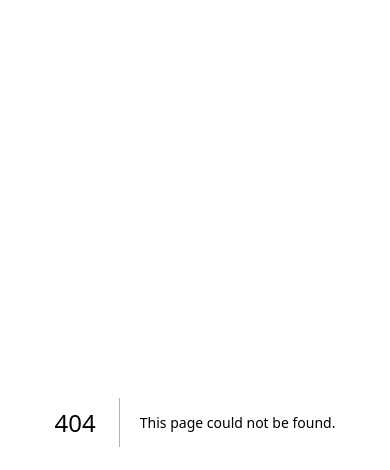
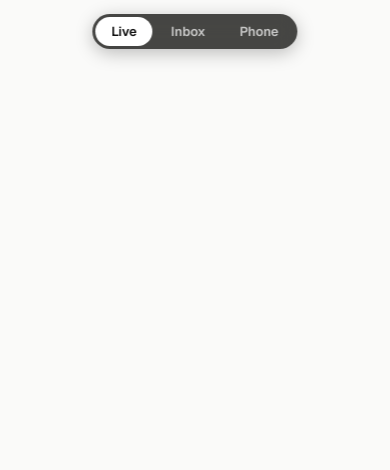
Before and after one commit to heyitsR1/myna-app, a Next.js app: page /present in a window 390 px wide. Before the commit this address had no page. Shown: the top 470 px of the page. Built offline with nearby package versions, Linux system fonts and the light colour scheme.

Commit message:
Add /present projector view: live wall, desktop inbox and framed phone app behind one switch
Wall call to action now points at /try (all three channels).

```diff
--- /dev/null
+++ b/app/(stage)/present/page.tsx
@@ -0,0 +1,12 @@
+import PresentScreen from "@/components/stage/PresentScreen";
+import "./present.css";
+
+export const metadata = { title: "Present · Myna" };
+
+/**
+ * Projector view for the summit demo: the live wall, the desktop inbox and
+ * the phone app behind one switch. Behind the password gate like /wall.
+ */
+export default function PresentPage() {
+  return <PresentScreen />;
+}
--- /dev/null
+++ b/app/(stage)/present/present.css
@@ -0,0 +1,88 @@
+.present {
+  position: fixed;
+  inset: 0;
+  background: #0d0d0c;
+  overflow: hidden;
+}
+
+.present-frame {
+  border: 0;
+  display: block;
+}
+.present-frame[hidden],
+.present-phone-stage[hidden],
+.present-tabs[hidden] {
+  display: none;
+}
+
+.present-live,
+.present-inbox {
+  position: absolute;
+  inset: 0;
+  width: 100%;
+  height: 100%;
+  background: #fff;
+}
+
+/* Tabs float top-centre, small enough to ignore on the projector. */
+.present-tabs {
+  position: absolute;
+  top: 14px;
+  left: 50%;
+  transform: translateX(-50%);
+  z-index: 10;
+  display: flex;
+  gap: 2px;
+  padding: 3px;
+  border-radius: 999px;
+  background: rgba(30, 30, 28, 0.82);
+  backdrop-filter: blur(10px);
+  box-shadow: 0 4px 18px rgba(0, 0, 0, 0.25);
+}
+.present-tab {
+  font: 600 13px/1 var(--font-geist), system-ui, sans-serif;
+  color: rgba(255, 255, 255, 0.7);
+  background: transparent;
+  border: 0;
+  border-radius: 999px;
+  padding: 8px 16px;
+  cursor: pointer;
+}
+.present-tab[aria-pressed="true"] {
+  background: #fff;
+  color: #111;
+}
+@media (hover: hover) and (pointer: fine) {
+  .present-tab:hover:not([aria-pressed="true"]) {
+    color: #fff;
+  }
+}
+.present[data-mode="inbox"] .present-tabs {
+  background: rgba(20, 20, 18, 0.72);
+}
+
+/* The phone: a real 390×844 viewport, scaled to the projector's height. */
+.present-phone-stage {
+  position: absolute;
+  inset: 0;
+  display: grid;
+  place-items: center;
+  background: radial-gradient(ellipse at 50% 40%, #2a2925 0%, #0d0d0c 70%);
+}
+.present-phone {
+  width: 414px;
+  height: 868px;
+  padding: 12px;
+  border-radius: 64px;
+  background: #1b1b1a;
+  box-shadow:
+    0 0 0 2px #3a3a37,
+    0 40px 90px rgba(0, 0, 0, 0.55);
+  transform: scale(var(--phone-scale, 1));
+}
+.present-phone-screen {
+  width: 390px;
+  height: 844px;
+  border-radius: 52px;
+  background: #fafaf9;
+}
--- /dev/null
+++ b/components/stage/PresentScreen.tsx
@@ -0,0 +1,93 @@
+"use client";
+
+import { useCallback, useEffect, useState } from "react";
+
+/**
+ * The projector view for the live demo. One screen, three real views of the
+ * same shop, switched with the tabs or the 1/2/3 keys:
+ *
+ *  - Live:  /wall, the room's DMs landing and Maya answering
+ *  - Inbox: /inbox, the owner's desktop app
+ *  - Phone: /m, the owner's phone app, framed like a phone so it reads on
+ *           a 16:9 projector
+ *
+ * All three stay mounted (iframes on the same origin, same session), so
+ * switching is instant and each keeps its scroll and open chat. H hides the
+ * tabs.
+ */
+
+const MODES = [
+  { id: "live", label: "Live", key: "1" },
+  { id: "inbox", label: "Inbox", key: "2" },
+  { id: "phone", label: "Phone", key: "3" },
+] as const;
+
+type Mode = (typeof MODES)[number]["id"];
+
+export default function PresentScreen() {
+  const [mode, setMode] = useState<Mode>("live");
+  const [tabs, setTabs] = useState(true);
+
+  const pick = useCallback((m: Mode) => setMode(m), []);
+
+  // Fit the 868px-tall phone to the projector's height.
+  useEffect(() => {
+    const fit = () => {
+      const scale = Math.min(1.15, (window.innerHeight - 90) / 868);
+      document.documentElement.style.setProperty("--phone-scale", String(scale));
+    };
+    fit();
+    window.addEventListener("resize", fit);
+    return () => window.removeEventListener("resize", fit);
+  }, []);
+
+  useEffect(() => {
+    const onKey = (e: KeyboardEvent) => {
+      const hit = MODES.find((m) => m.key === e.key);
+      if (hit) pick(hit.id);
+      if (e.key === "h" || e.key === "H") setTabs((t) => !t);
+    };
+    // Keys pressed while an iframe has focus never reach this window, so
+    // listen inside the frames too (same origin).
+    const frames = [...document.querySelectorAll<HTMLIFrameElement>(".present-frame")];
+    const attach = () =>
+      frames.forEach((f) => f.contentWindow?.addEventListener("keydown", onKey));
+    window.addEventListener("keydown", onKey);
+    frames.forEach((f) => f.addEventListener("load", attach));
+    attach();
+    return () => {
+      window.removeEventListener("keydown", onKey);
+      frames.forEach((f) => {
+        f.removeEventListener("load", attach);
+        f.contentWindow?.removeEventListener("keydown", onKey);
+      });
+    };
+  }, [pick]);
+
+  return (
+    <main className="present" data-mode={mode}>
+      <nav className="present-tabs" hidden={!tabs} aria-label="Demo view">
+        {MODES.map((m) => (
+          <button
+            key={m.id}
+            type="button"
+            className="present-tab"
+            aria-pressed={mode === m.id}
+            onClick={() => pick(m.id)}
+          >
+            {m.label}
+          </button>
+        ))}
+      </nav>
+
+      <iframe className="present-frame present-live" src="/wall" title="Live wall" hidden={mode !== "live"} />
+      <iframe className="present-frame present-inbox" src="/inbox?desktop=1" title="Inbox" hidden={mode !== "inbox"} />
+
+      <div className="present-phone-stage" hidden={mode !== "phone"}>
+        <div className="present-phone">
+          <iframe className="present-frame present-phone-screen" src="/m" title="Owner phone app" />
+        </div>
+      </div>
+    </main>
+  );
+}
--- a/components/wall/WallScreen.tsx
+++ b/components/wall/WallScreen.tsx
@@ -74,11 +74,11 @@ export default function WallScreen({ handle }: { handle: string }) {
           <span className={`wall-live ${stale ? "is-stale" : ""}`} aria-hidden="true" />
           <div>
             <div className="wall-title">Monso Eyewear</div>
-            <div className="wall-sub">Answered live by Maya, on Myna</div>
+            <div className="wall-sub">@{handle} · answered live by Maya, on Myna</div>
           </div>
         </div>
         <div className="wall-cta">
-          DM <strong>@{handle}</strong> on Instagram
+          Message us at <strong>myna.tailsgate.com/try</strong>
         </div>
       </header>
 
```
